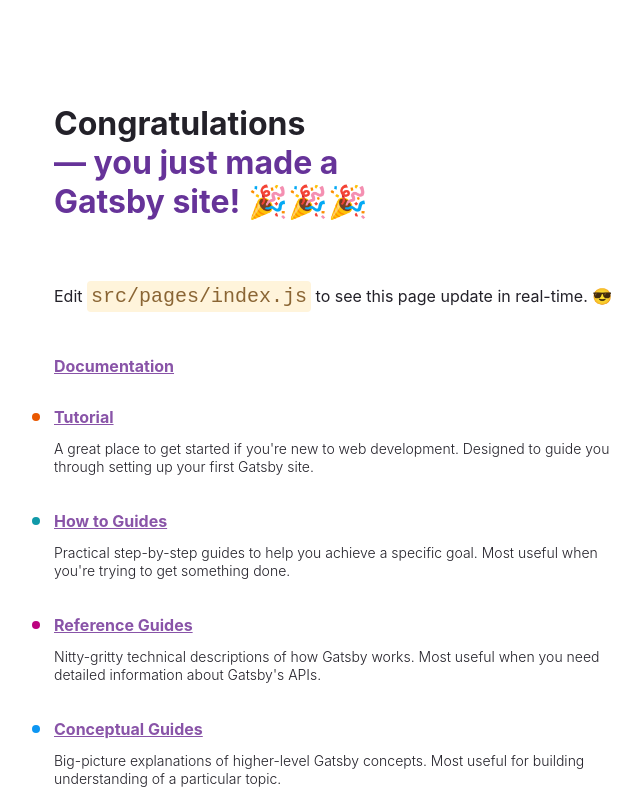
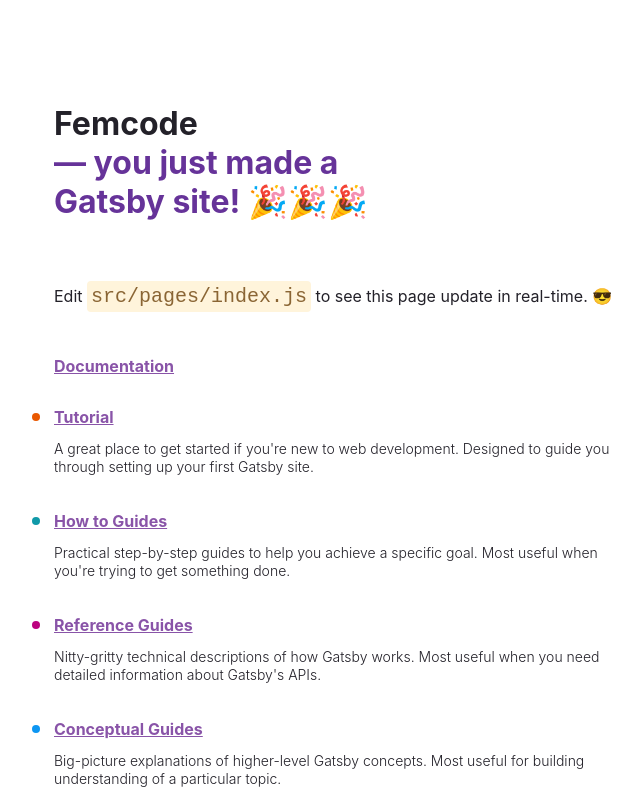
Before and after one commit to laumaycam/bftp2-project6-group4, a Gatsby site: page / in a window 1280 px wide. Shown: the top 800 px of the page, without its empty margins (50-692 px from the left). Built offline with nearby package versions, Linux system fonts and the light colour scheme; Gatsby itself is replaced by a stand-in of ours.

Commit message:
primer commit

```diff
--- a/src/pages/index.js
+++ b/src/pages/index.js
@@ -131,7 +131,7 @@
     <main style={pageStyles}>
       <title>Home Page</title>
       <h1 style={headingStyles}>
-        Congratulations
+        Femcode
         <br />
         <span style={headingAccentStyles}>— you just made a Gatsby site! </span>
         <span role="img" aria-label="Party popper emojis">
```
